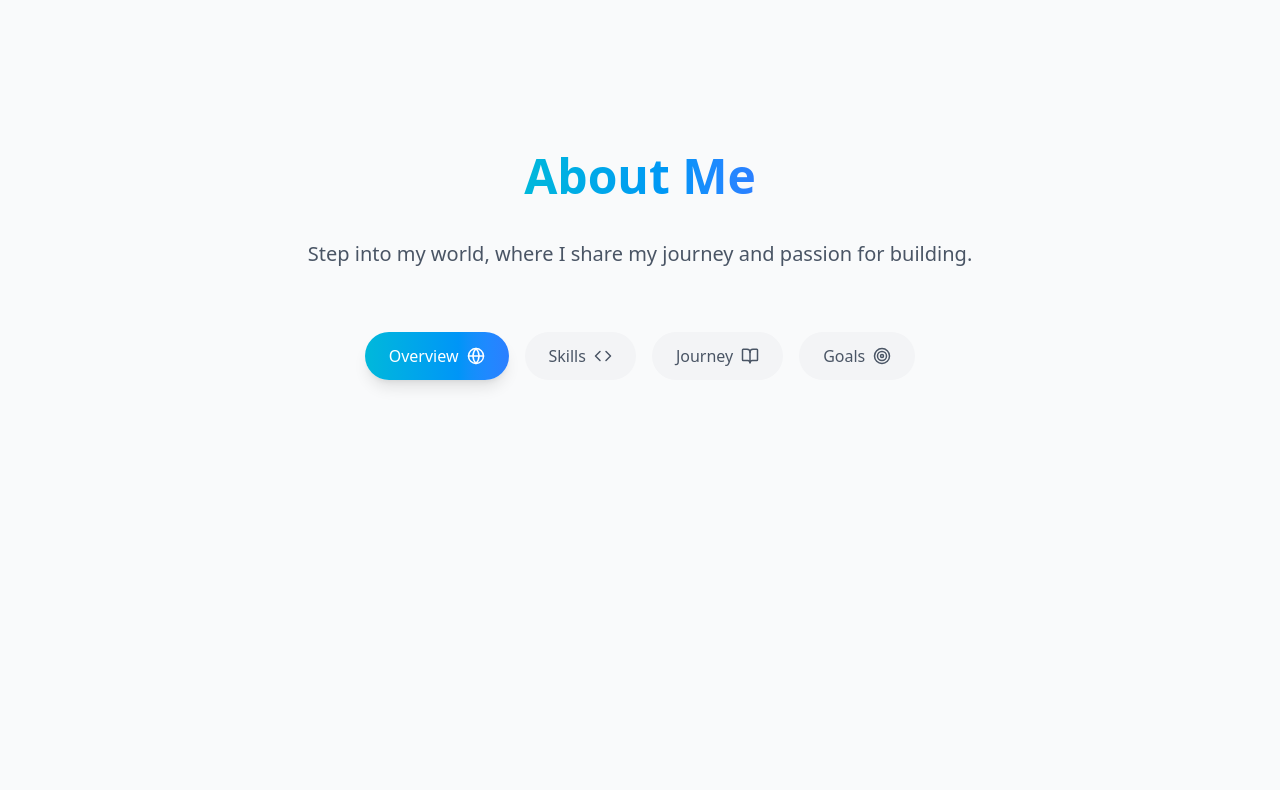
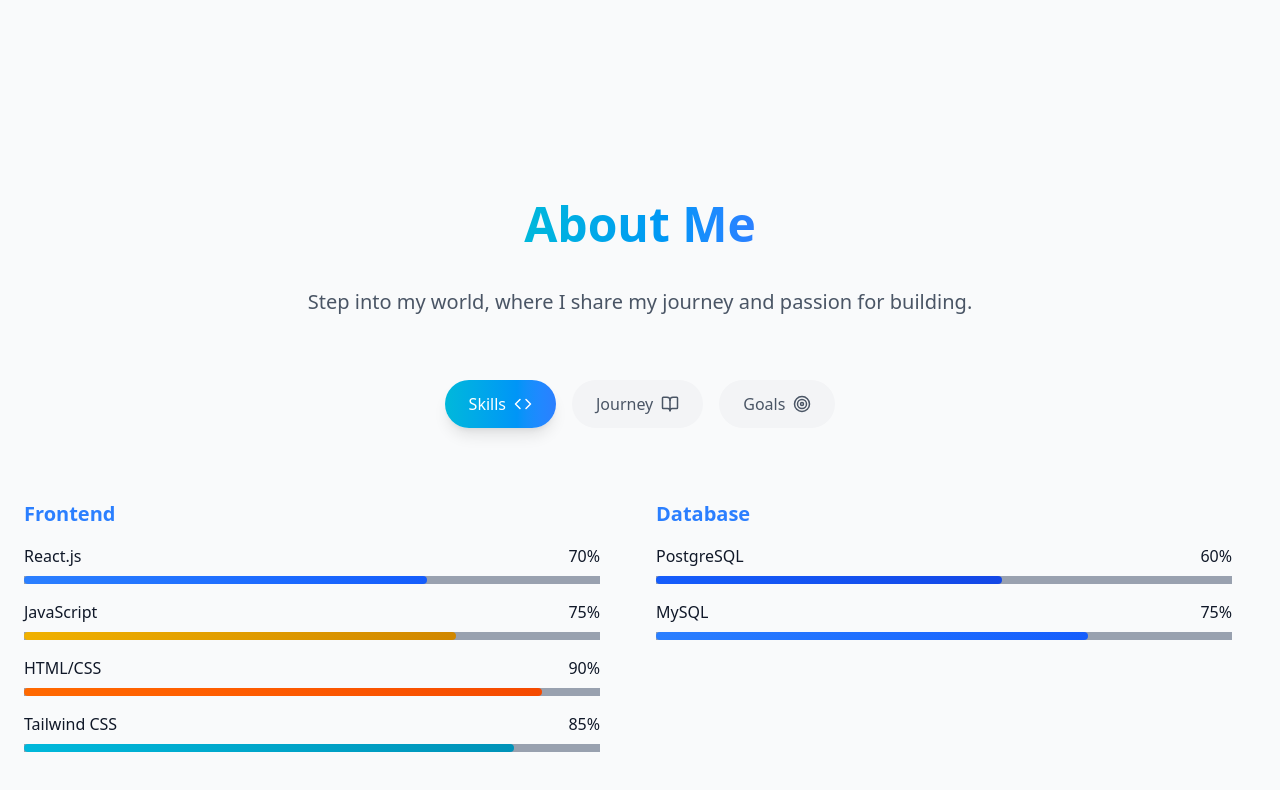
Before and after one commit to ADK-07/Portfolio-Main, a React (Vite) app: page / in a window 1280 px wide. Shown: the part 716-1506 px from the top of the page. Built offline with nearby package versions, Linux system fonts and the light colour scheme.

Commit message:
skill update

```diff
--- a/src/components/About.jsx
+++ b/src/components/About.jsx
@@ -1,21 +1,71 @@
+import { motion } from "framer-motion";
 import { Globe, Code, BookOpen, Target } from "lucide-react";
 import { useState } from "react";
 
 const tabs = [
-  { id: 0, label: "Overview", icon: Globe },
   { id: 1, label: "Skills", icon: Code },
   { id: 2, label: "Journey", icon: BookOpen },
   { id: 3, label: "Goals", icon: Target },
 ];
 
+const skills = [
+  {
+    category: "Frontend",
+    technologies: [
+      { name: "React.js", level: 70, color: "from-blue-500 to-blue-600" },
+      { name: "JavaScript", level: 75, color: "from-yellow-500 to-yellow-600" },
+      { name: "HTML/CSS", level: 90, color: "from-orange-500 to-orange-600" },
+      { name: "Tailwind CSS", level: 85, color: "from-cyan-500 to-cyan-600" },
+    ],
+  },
+  {
+    category: "Database",
+    technologies: [
+      { name: "PostgreSQL", level: 60, color: "from-blue-600 to-blue-700" },
+      { name: "MySQL", level: 75, color: "from-blue-500 to-blue-600" },
+    ],
+  },
+];
+
+const renderSkill = () => (
+  <div className="grid grid-cols-2 gap-8 ">
+    {skills.map((skill) => (
+      <div key={skill.category} className="max-w-xl space-y-4">
+        <h3 className="text-xl font-bold text-blue-500 mb-4">
+          {skill.category}
+        </h3>
+        <div className="flex flex-col gap-4">
+          {skill.technologies.map((tech) => (
+            <div key={tech.name}>
+              <div className="space-y-2 flex justify-between">
+                <h4>{tech.name}</h4>
+                <span>{tech.level}%</span>
+              </div>
+              <div className="h-2 bg-gray-400 dark:bg-gray-600">
+                <motion.div
+                  initial={{ width: 0 }}
+                  whileInView={{
+                    width: `${tech.level}%`,
+                    transition: { duration: 1.5, ease: "easeOut", delay: 0.5 },
+                  }}
+                  className={`h-full rounded-lg bg-gradient-to-r ${tech.color} w-[${tech.level}%]`}
+                  custom={tech.level}
+                ></motion.div>
+              </div>
+            </div>
+          ))}
+        </div>
+      </div>
+    ))}
+  </div>
+);
+
 const About = () => {
-  const [activeTab, setActiveTab] = useState(0);
+  const [activeTab, setActiveTab] = useState(1);
 
   return (
-    <section
-      className="min-h-screen bg-gray-50 text-gray-900 dark:bg-gray-800 dark:text-white"
-    >
-      <div className="max-w-7xl mx-auto">
+    <section className="min-h-screen bg-gray-50 text-gray-900 dark:bg-gray-800 dark:text-white">
+      <div className="max-w-7xl mx-auto px-6 py-12">
         <div className="flex flex-col gap-4 justify-center items-center mb-10">
           <h2 className="text-4xl md:text-5xl mb-6 font-bold bg-gradient-to-r from-cyan-500 to-blue-500 bg-clip-text text-transparent">
             About Me
@@ -45,9 +95,8 @@ const About = () => {
 
         {/* content area */}
 
-        <div className="min-h-[500px] ">
-          {activeTab === 0 && <renderOverView />}
-          {activeTab === 1 && <renderSkills />}
+        <div className="min-h-[250px] py-6">
+          {activeTab === 1 && renderSkill()}
           {activeTab === 2 && <renderJourney />}
           {activeTab === 3 && <renderGoal />}
         </div>
--- a/src/components/Home.jsx
+++ b/src/components/Home.jsx
@@ -34,9 +34,8 @@ const Home = () => {
       className="min-h-screen flex justify-center items-center
         dark:bg-gray-800 dark:text-gray-300 bg-gray-50"
     >
-      <div className="max-w-7xl mx-auto px-6 py-24 relative z-10">
+      <div className="max-w-7xl mx-auto px-6 py-24 relative z-10 ">
         <div className="flex flex-col lg:flex-row items-center gap-12">
-
           {/* Left content */}
           <motion.div
             initial="hidden"
@@ -45,7 +44,8 @@ const Home = () => {
           >
             {/* Greeting */}
             <div className="mb-6">
-              <span className="text-lg md:text-xl font-medium
+              <span
+                className="text-lg md:text-xl font-medium
                 dark:text-blue-400 text-blue-600"
               >
                 Hello I'm
@@ -62,7 +62,8 @@ const Home = () => {
 
             {/* Rotating role */}
             <div className="mb-8">
-              <div className="md:text-2xl lg:text-3xl font-semibold h-12 flex
+              <div
+                className="md:text-2xl lg:text-3xl font-semibold h-12 flex
                 items-center justify-center lg:justify-start"
               >
                 <motion.span
@@ -79,7 +80,8 @@ const Home = () => {
             </div>
 
             {/* About text */}
-            <p className="text-lg md:text-xl max-w-3xl mx-auto mb-8
+            <p
+              className="text-lg md:text-xl max-w-3xl mx-auto mb-8
               dark:text-gray-400 text-gray-600"
             >
               Fresh CS Engineering graduate (2021-2025) with a passion for
@@ -122,9 +124,13 @@ const Home = () => {
                 href="/ADARSH C.pdf"
                 className="px-8 py-4 bg-gradient-to-r from-cyan-500 to-blue-500
                   text-white rounded-full font-semibold flex items-center
-                  justify-center gap-2 shadow-lg hover:shadow-xl transition-shadow"
+                  justify-center gap-2 shadow-lg hover:shadow-xl group hover:scale-105 transition-all"
               >
-                <Download size={20} /> <span>Download Resume</span>
+                <Download
+                  className="group-hover:animate-bounce transition-all duration-300"
+                  size={20}
+                />{" "}
+                <span>Download Resume</span>
               </a>
 
               {/* Contact button */}
@@ -132,10 +138,14 @@ const Home = () => {
                 href="mailto:adarshkannanvfc@gamil.com"
                 className="px-8 py-4 rounded-full font-semibold flex items-center
                   justify-center gap-2 shadow-lg hover:shadow-xl transition-colors
-                  dark:border-gray-700 dark:text-gray-300 dark:hover:border-gray-600 dark:hover:bg-gray-800
-                  border-gray-300 text-gray-700 hover:border-gray-400 hover:bg-gray-50 border"
+                  dark:border-gray-700 dark:text-gray-300 dark:hover:border-gray-200 dark:hover:bg-gray-800
+                  border-gray-300 text-gray-700 hover:border-gray-400 hover:bg-gray-50 border hover:scale-105 group"
               >
-                <Mail size={20} /> <span>Get In Touch</span>
+                <Mail
+                  className="group-hover:animate-bounce transition-all duration-300"
+                  size={20}
+                />{" "}
+                <span>Get In Touch</span>
               </a>
             </motion.div>
 
@@ -170,7 +180,8 @@ const Home = () => {
               className="relative"
             >
               {/* Glowing effect */}
-              <div className="absolute -inset-4 rounded-full bg-gradient-to-br
+              <div
+                className="absolute -inset-4 rounded-full bg-gradient-to-br
                 from-yellow-500 to-amber-500 blur-2xl opacity-20"
               ></div>
 
```
